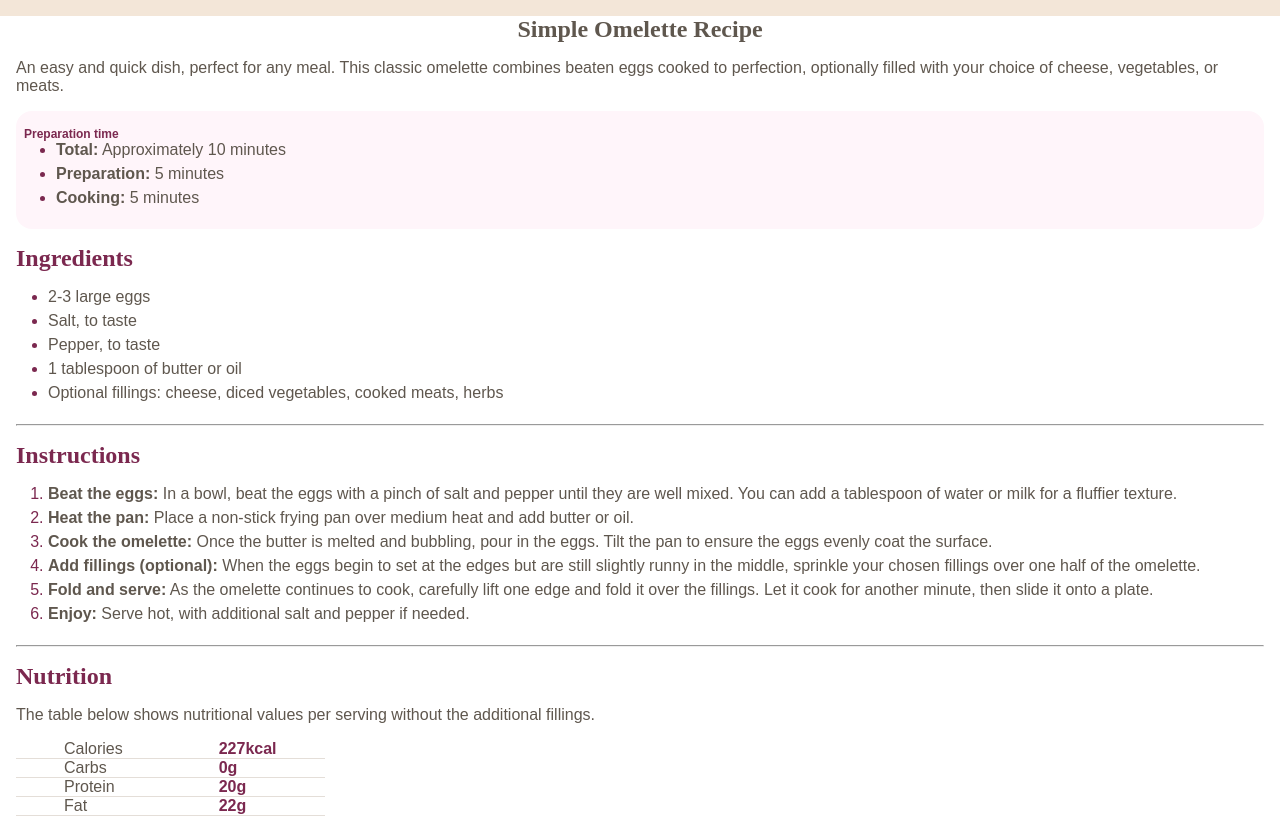
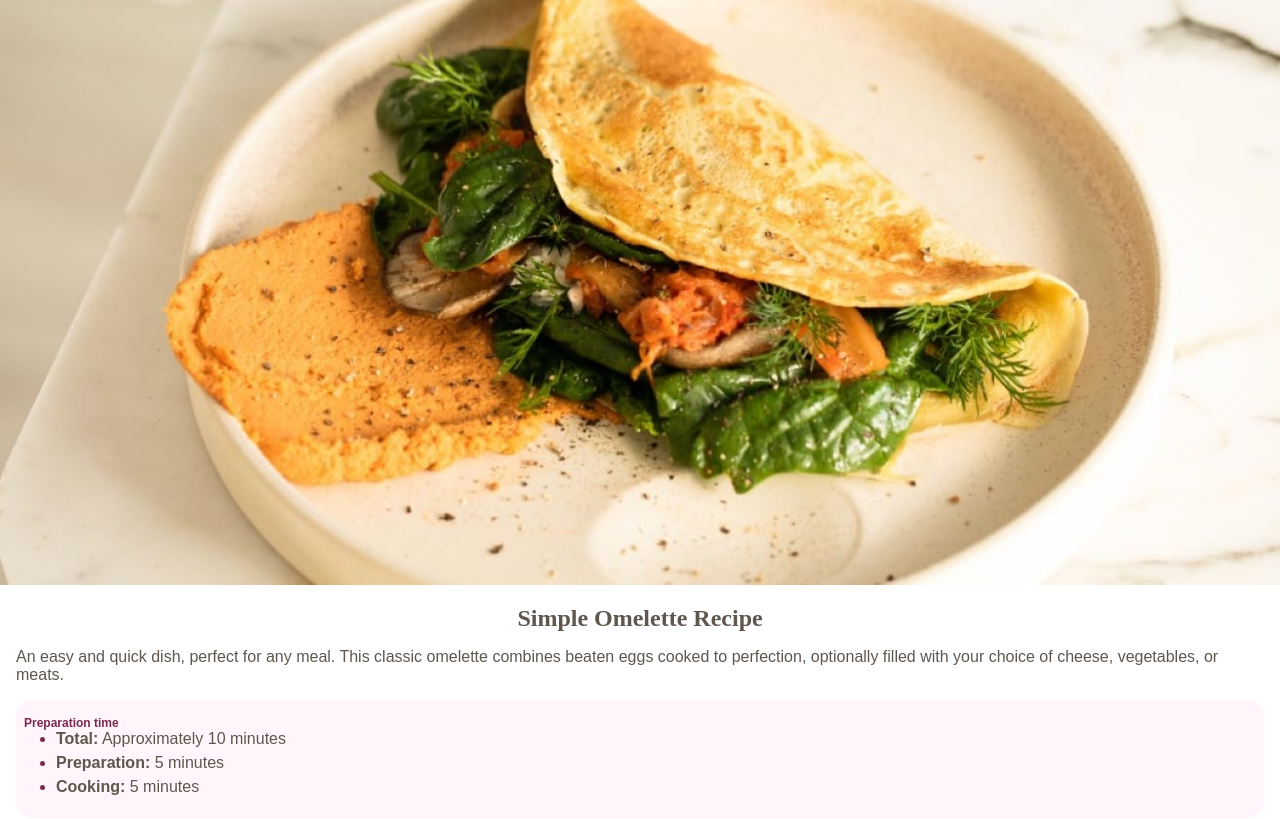
Before and after one commit to keikun/Recipe-Page-Main, a plain HTML site: page index.html in a window 1280 px wide. Shown: the top 819 px of the page. Drawn offline with Linux system fonts and the light colour scheme.

Commit message:
Add files via upload

```diff
--- a/index.html
+++ b/index.html
@@ -18,7 +18,7 @@
 <body>
   <main>
   <section class="containerimg">
-    <div class="recipeimg"></div>
+    <img class="recipeimg" src="/assets/images/image-omelette.jpeg"></img>
   </section>
   <section class="containertext">
     <div>
```
